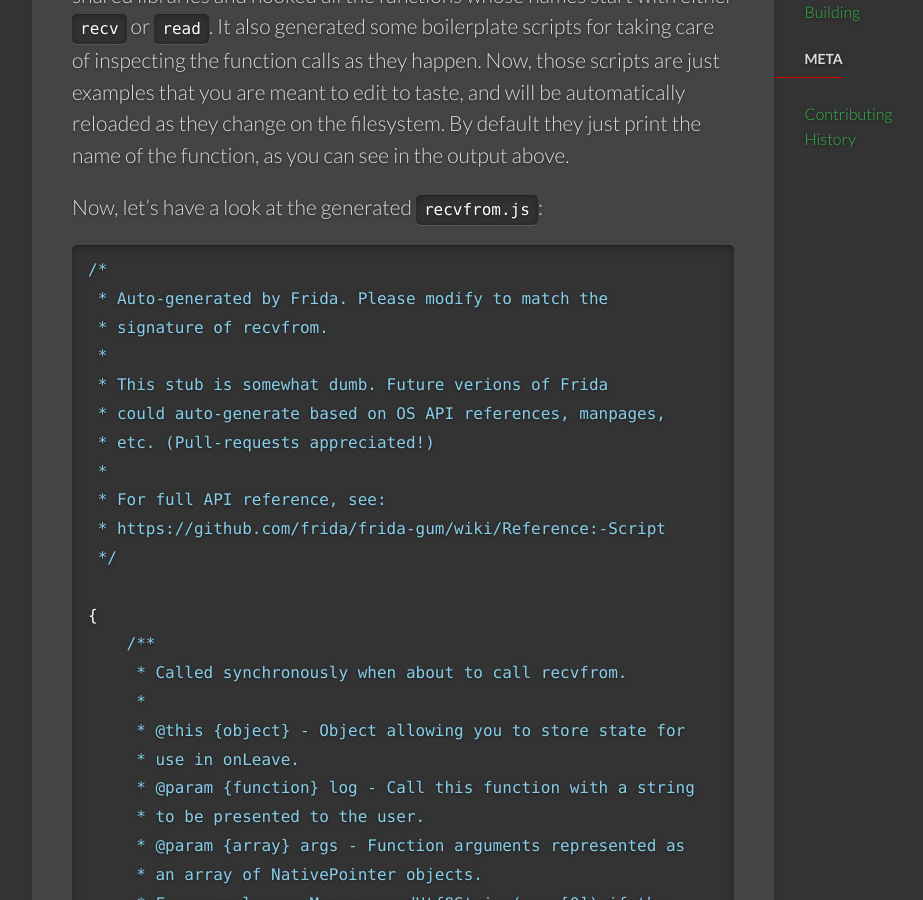
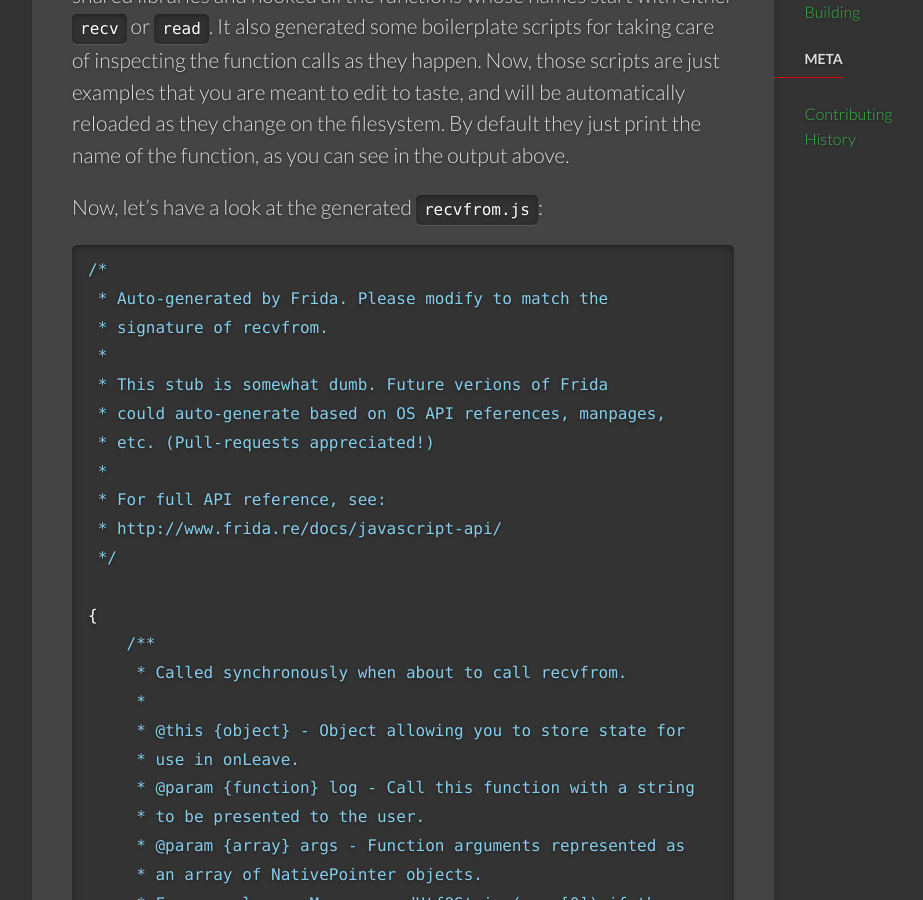
Before and after one commit to frida/frida-website, a Jekyll site: the page built from docs/quickstart.md, in a window 1280 px wide and 900 px high, scrolled down 704 px. Shown: the whole window, without its empty margins (139-1062 px from the left). Built offline with Jekyll 4.4.1, drawn with Linux system fonts in a browser that asks for light colours; some web fonts are replaced; part of the change alters nothing that is shown.

Commit message:
Update JavaScript API reference URL

```diff
--- a/docs/quickstart.md
+++ b/docs/quickstart.md
@@ -40,7 +40,7 @@ Now, let's have a look at the generated `recvfrom.js`:
  * etc. (Pull-requests appreciated!)
  *
  * For full API reference, see:
- * https://github.com/frida/frida-gum/wiki/Reference:-Script
+ * http://www.frida.re/docs/javascript-api/
  */
 
 {
```
